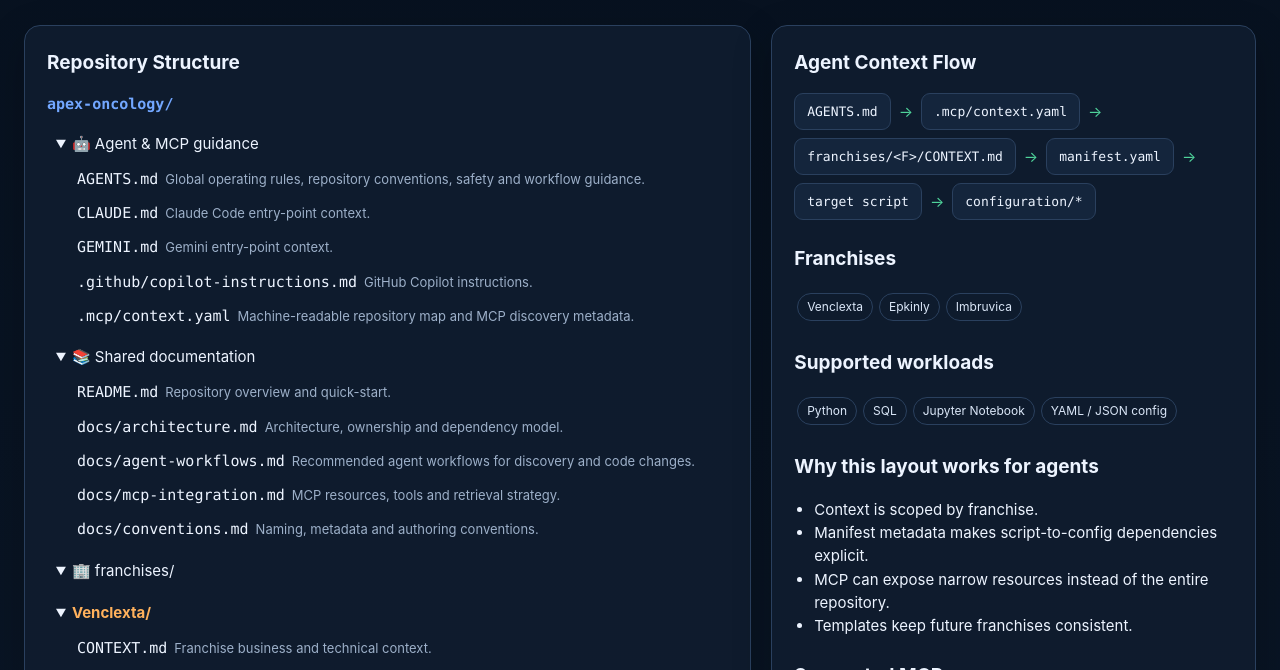
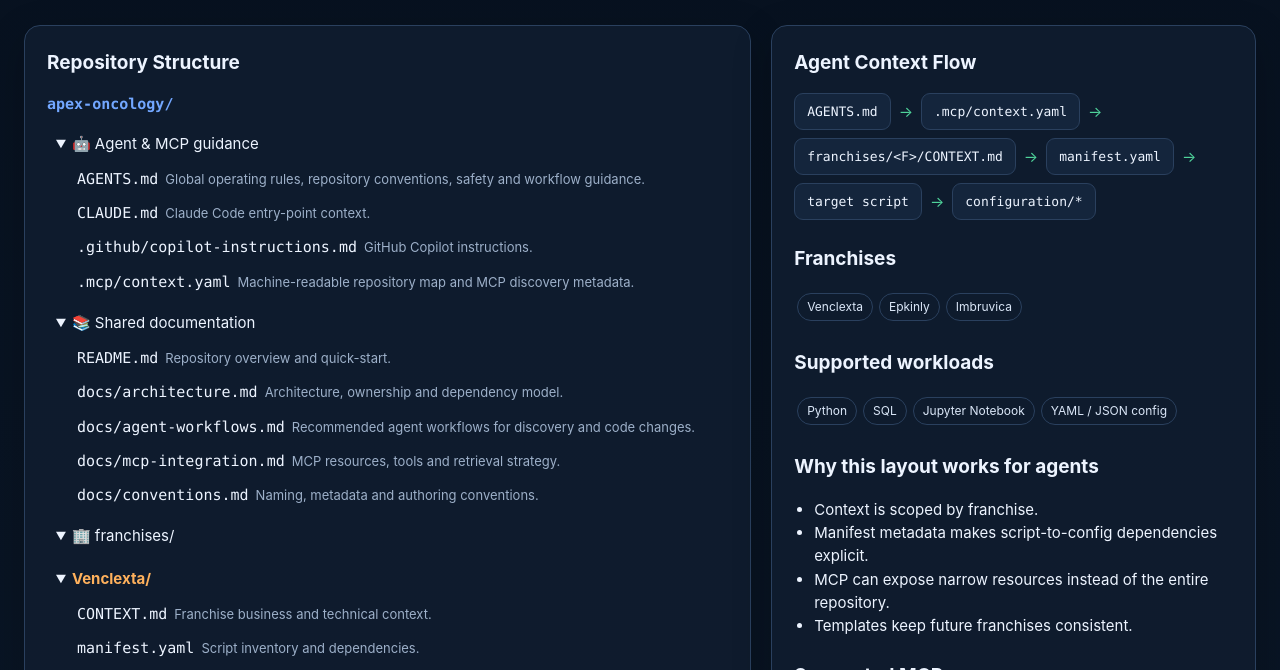
Before and after one commit to yadavhx1/apex-oncology, a plain HTML site: page docs/repo-structure.html in a window 1280 px wide. Shown: the part 121-791 px from the top of the page. Drawn offline with Linux system fonts and the light colour scheme.

Commit message:
Remove Gemini references from agent guidance and docs
GEMINI.md was never present in the repository, so every reference to it
was a dangling pointer. Drops the gemini entry point from
.mcp/context.yaml and removes the file from the agent-guidance lists in
AGENTS.md, README.md, docs/ and the PR template.

```diff
--- a/docs/repo-structure.html
+++ b/docs/repo-structure.html
@@ -19,7 +19,6 @@
 <details open><summary>🤖 Agent & MCP guidance</summary>
 <div class="file"><code>AGENTS.md</code><span class="desc">Global operating rules, repository conventions, safety and workflow guidance.</span></div>
 <div class="file"><code>CLAUDE.md</code><span class="desc">Claude Code entry-point context.</span></div>
-<div class="file"><code>GEMINI.md</code><span class="desc">Gemini entry-point context.</span></div>
 <div class="file"><code>.github/copilot-instructions.md</code><span class="desc">GitHub Copilot instructions.</span></div>
 <div class="file"><code>.mcp/context.yaml</code><span class="desc">Machine-readable repository map and MCP discovery metadata.</span></div>
 </details>
```
Also changed, not shown: 6 other files.
